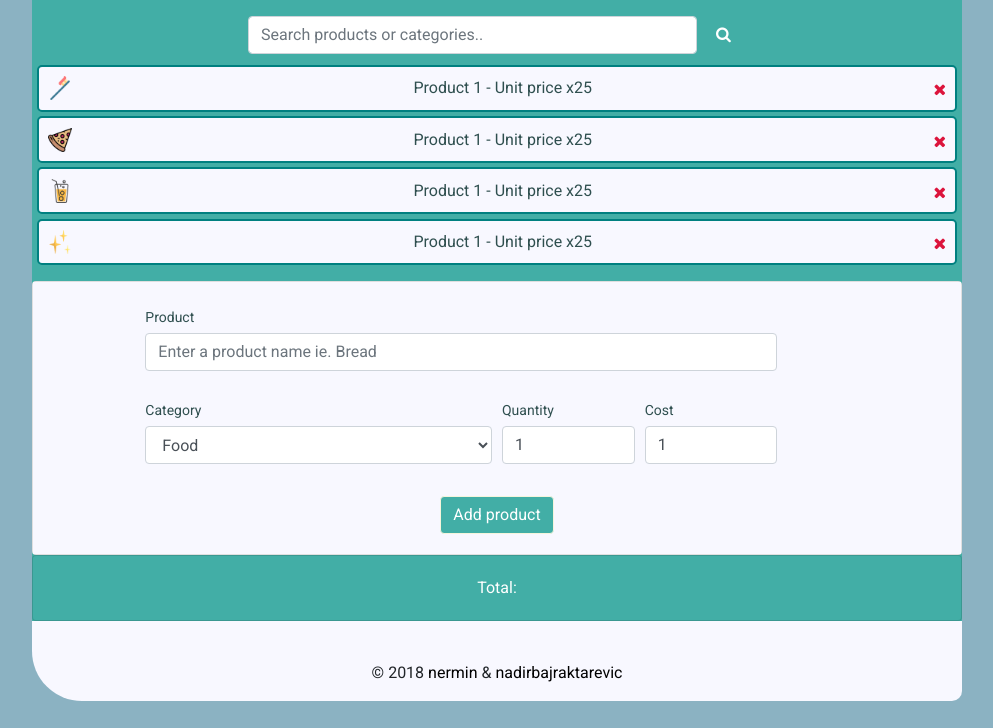
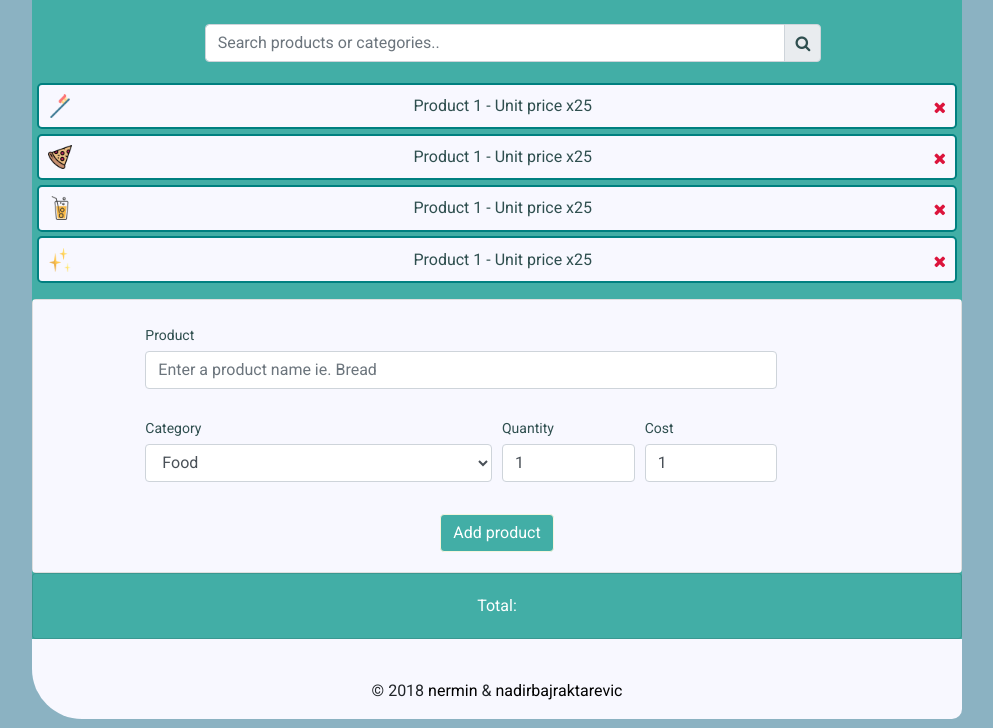
Before and after one commit to noxyb0x/Shopping-List-app, a website: page public/index.html in a window 1280 px wide. Shown: the part 72-800 px from the top of the page, without its empty margins (143-1136 px from the left). Drawn offline with nearby package versions, Linux system fonts and the light colour scheme.

Commit message:
fixed search bar and finished tweaking css!

```diff
--- a/public/css/style.css
+++ b/public/css/style.css
@@ -45,8 +45,8 @@ a{
     transform: translateY(1px);
 }
 #magnifier{
-    padding: 15px;
-    color:white;
+    padding: 10px;
+    color:darkslategray;
 }
 /* --------------------- */
 
--- a/public/index.html
+++ b/public/index.html
@@ -43,10 +43,15 @@
         </header>
         <div id="mid">
             <section id="searchCat">
-                <div class="form-group mx-sm-3 mb-2">
-                    <input type="search" class="form-control w-50 d-inline-block mt-3" name="q" placeholder="Search products or categories.."
-                        size="30">
-                    <i class="fa fa-search" id="magnifier"></i>
+                <div class="form-row">
+                    <div class="col-sm-8 col-8 offset-2">
+                        <div class="input-group mx-sm-3 mt-4 mb-3">
+                            <input type="search" class="form-control" name="q" placeholder="Search products or categories.." size="30">
+                            <div class="input-group-append">
+                                <i class="input-group-text fa fa-search" id="magnifier"></i>
+                            </div>
+                        </div>
+                    </div>
                 </div>
             </section>
             <main>
```
